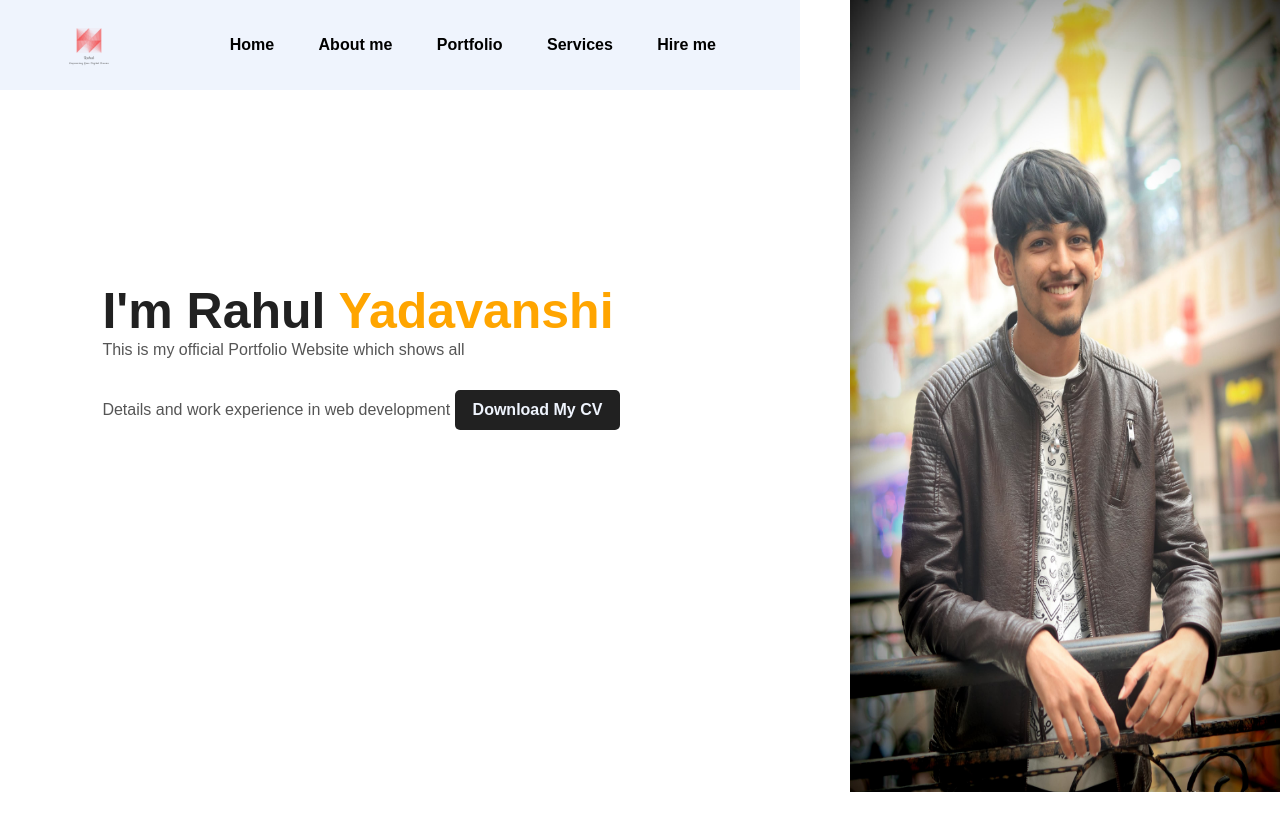
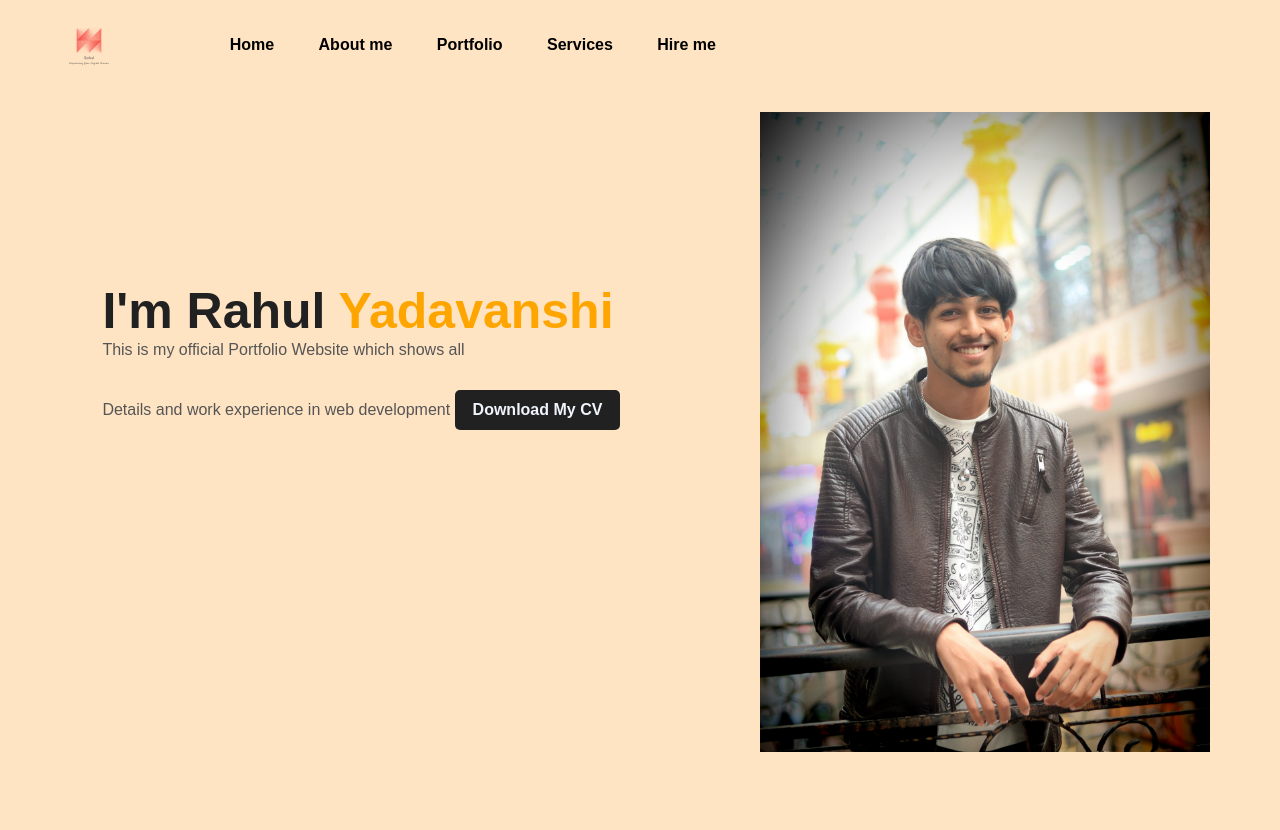
Before and after one commit to ToxicBoy999/sample, a plain HTML site: page index.html in a window 1280 px wide. Drawn offline with Linux system fonts and the light colour scheme.

Commit message:
Update style.css

```diff
--- a/style.css
+++ b/style.css
@@ -2,12 +2,12 @@
     margin: 0;
     padding: 0;
     font-family: sans-serif;
+    background-color:bisque;
 }
 .hero{
     position: relative;
     height: 100%;
     width: 100vh;
-    background-color: #eff4fd;
 }
 
 nav{
@@ -69,10 +69,10 @@ align-items: center;
 }
 
 .images img{
-    height: 100%;
+    height: 80%;
     position: absolute;
     left: 84%;
-    bottom: 1%;
-    transform: translateX(-50%);
+    bottom: 6%;
+    transform: translateX(-70%);
     transition: bottom 1s,left 1s;
 }
```
